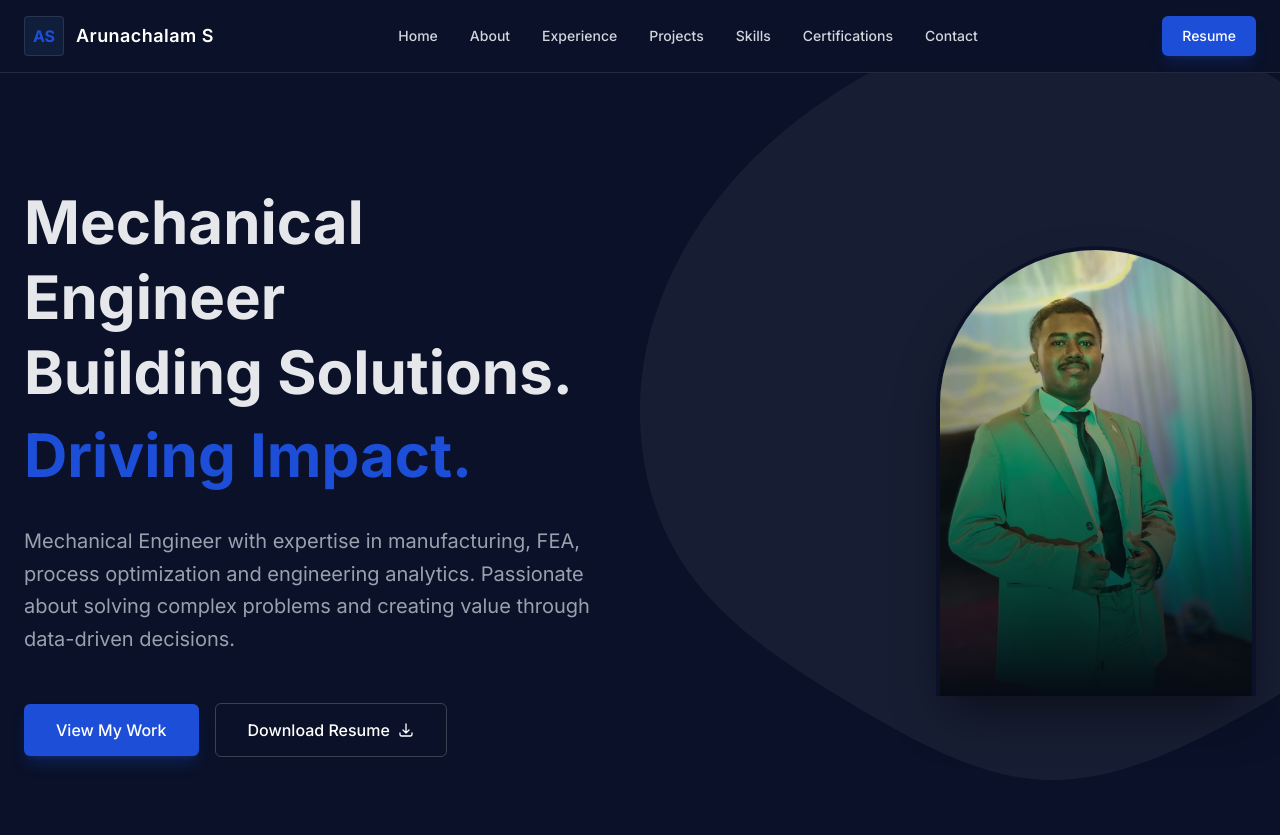
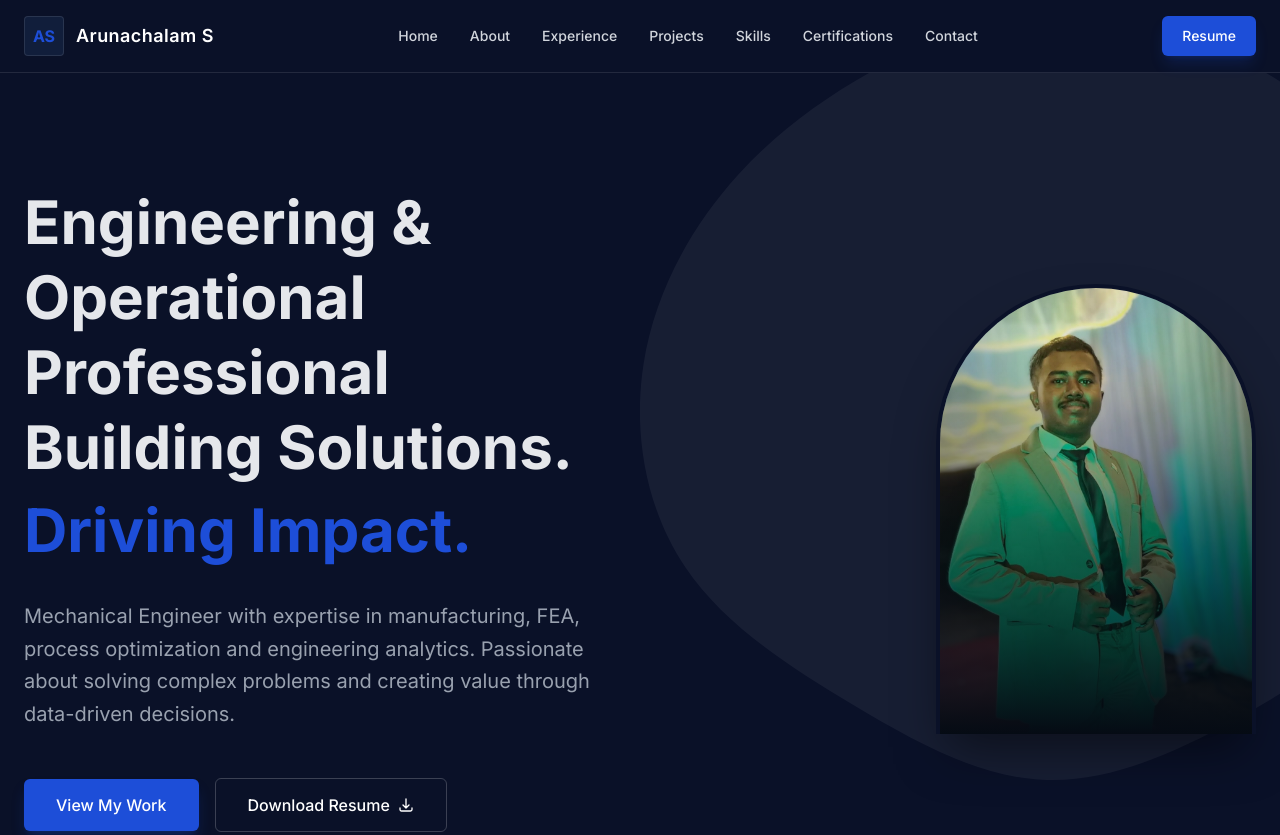
Before and after one commit to arunachalamsenthil/arunachalamsenthil.github.io, an Astro site: page / in a window 1280 px wide. Shown: the top 835 px of the page. Built offline with nearby package versions, Linux system fonts and the light colour scheme; Astro itself is replaced by a stand-in of ours.

Commit message:
Update resume and homepage heading to Engineering & Operational Professional

```diff
--- a/src/components/Hero.astro
+++ b/src/components/Hero.astro
@@ -28,7 +28,7 @@ import { siteConfig } from "../config";
           <a href="#experience" class="bg-accent-blue hover:bg-accent-hover text-white px-8 py-3.5 rounded-md font-medium transition-colors shadow-lg shadow-accent-blue/25">
             View My Work
           </a>
-          <a href="/Arunachalam_Senthil_CV.pdf" target="_blank" class="bg-transparent hover:bg-white/5 border border-white/20 text-white px-8 py-3.5 rounded-md font-medium transition-colors flex items-center gap-2">
+          <a href="/Arunachalam_Senthil_CV.pdf" download="Arunachalam_Senthil_CV.pdf" target="_blank" class="bg-transparent hover:bg-white/5 border border-white/20 text-white px-8 py-3.5 rounded-md font-medium transition-colors flex items-center gap-2">
             Download Resume
             <svg xmlns="http://www.w3.org/2000/svg" fill="none" viewBox="0 0 24 24" stroke-width="2" stroke="currentColor" class="w-4 h-4">
               <path stroke-linecap="round" stroke-linejoin="round" d="M3 16.5v2.25A2.25 2.25 0 005.25 21h13.5A2.25 2.25 0 0021 18.75V16.5M16.5 12L12 16.5m0 0L7.5 12m4.5 4.5V3" />
--- a/src/config.ts
+++ b/src/config.ts
@@ -1,13 +1,13 @@
 export const siteConfig = {
   name: "Arunachalam S",
-  title: "Mechanical Engineer",
-  description: "Portfolio website of Arunachalam S - Mechanical Engineer",
+  title: "Engineering & Operational Professional",
+  description: "Portfolio website of Arunachalam S - Engineering & Operational Professional",
   accentColor: "#1d4ed8",
   social: {
     email: "smsarunachalam2003@gmail.com",
-    linkedin: "https://linkedin.com/in/yourprofile",
+    linkedin: "https://www.linkedin.com/in/arunachalam-s-0a4b03219",
     twitter: "",
-    github: "https://github.com/yourprofile",
+    github: "https://github.com/arunachalamsenthil",
   },
   contact: {
     phone: "+91 9600175914",
```
Also changed, not shown: 2 other files.
